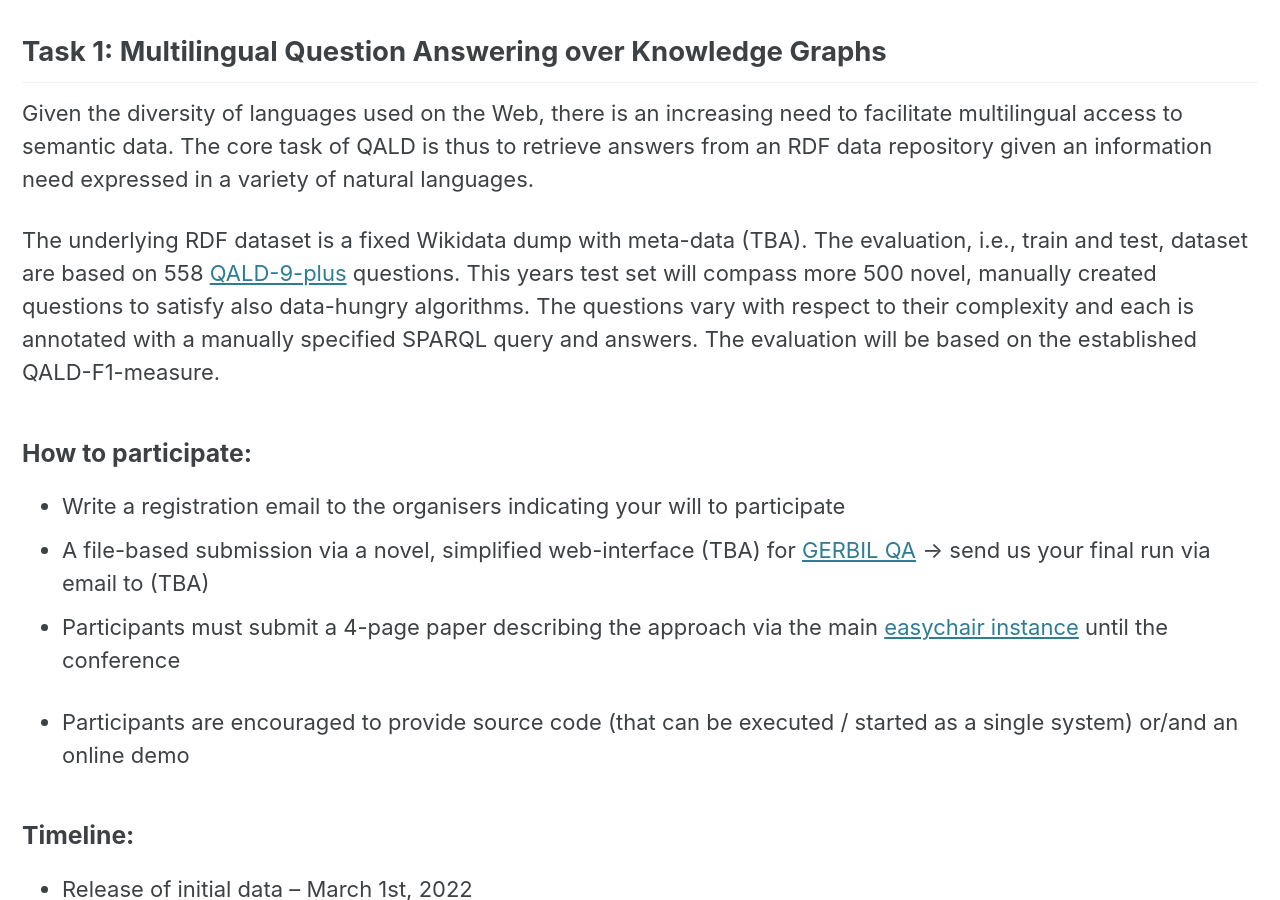
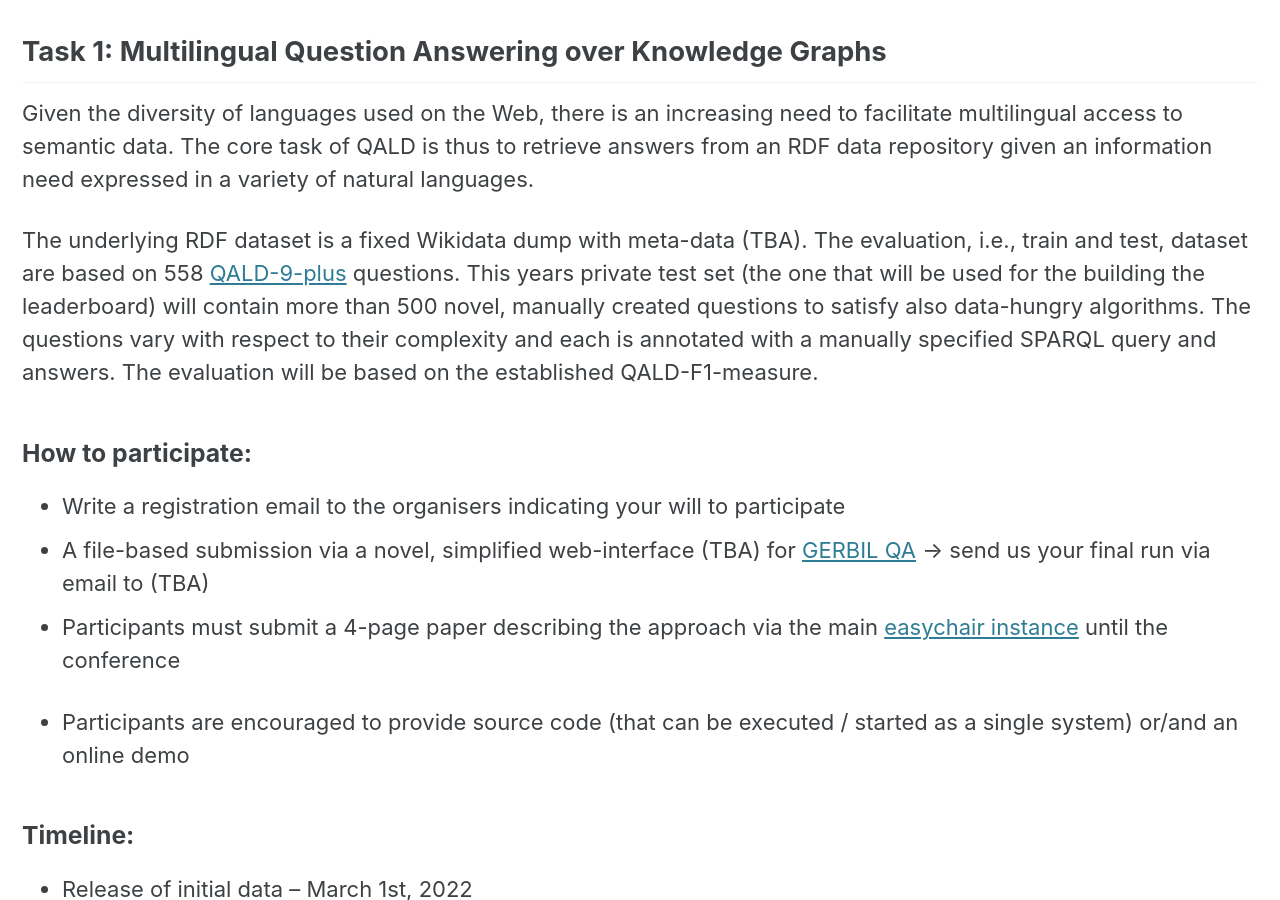
Before and after one commit to semantic-systems/nliwod-workshop, a Jekyll site: the page built from challenge.md, in a window 1280 px wide and 900 px high, scrolled down 829 px. Built offline with Jekyll 4.4.1, drawn with Linux system fonts in a browser that asks for light colours; cached includes are drawn as plain includes.

Commit message:
Update challenge.md

```diff
--- a/challenge.md
+++ b/challenge.md
@@ -17,7 +17,7 @@ For QALD-10 task 2, we introduce a **new task on comparative QA**, where the goa
 
 Given the diversity of languages used on the Web, there is an increasing need to facilitate multilingual access to semantic data. The core task of QALD is thus to retrieve answers from an RDF data repository given an information need expressed in a variety of natural languages.
 
-The underlying RDF dataset is a fixed Wikidata dump with meta-data (TBA). The evaluation, i.e., train and test, dataset are based on 558 [QALD-9-plus](https://github.com/Perevalov/qald_9_plus) questions. This years test set will compass more 500 novel, manually created questions to satisfy also data-hungry algorithms. The questions vary with respect to their complexity and each is annotated with a manually specified SPARQL query and answers. The evaluation will be based on the established QALD-F1-measure.
+The underlying RDF dataset is a fixed Wikidata dump with meta-data (TBA). The evaluation, i.e., train and test, dataset are based on 558 [QALD-9-plus](https://github.com/Perevalov/qald_9_plus) questions. This years private test set (the one that will be used for the building the leaderboard) will contain more than 500 novel, manually created questions to satisfy also data-hungry algorithms. The questions vary with respect to their complexity and each is annotated with a manually specified SPARQL query and answers. The evaluation will be based on the established QALD-F1-measure.
 
 ### How to participate:
 * Write a registration email to the organisers indicating your will to participate
```
